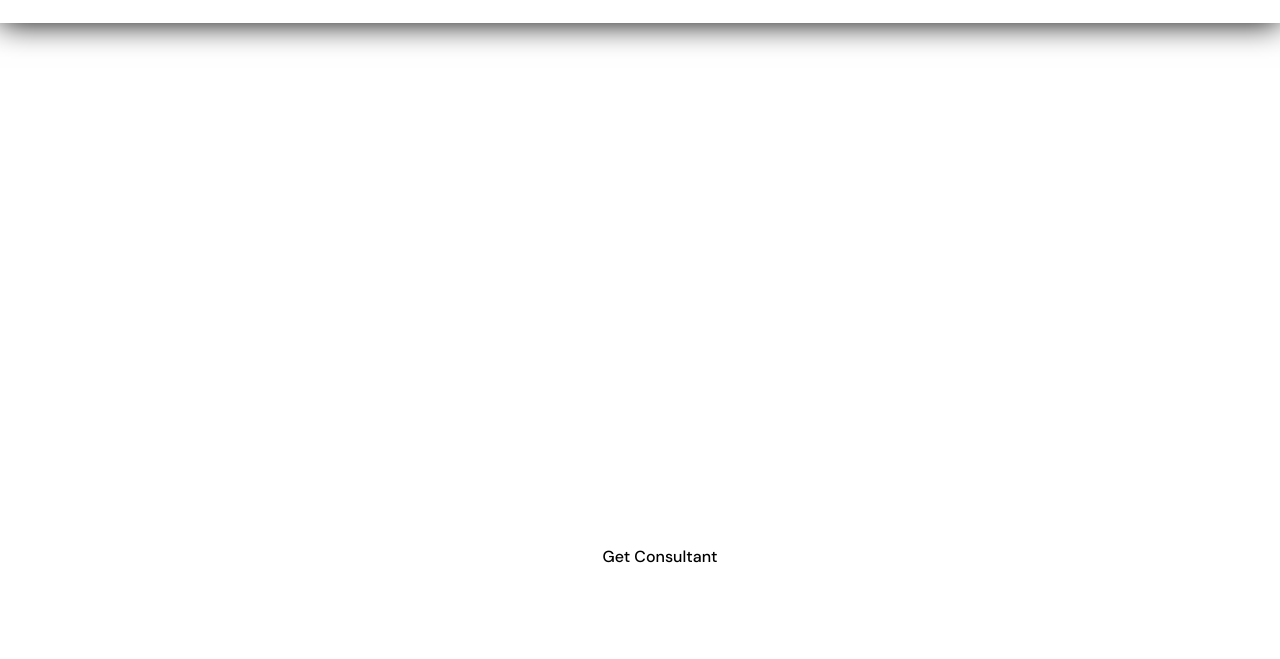
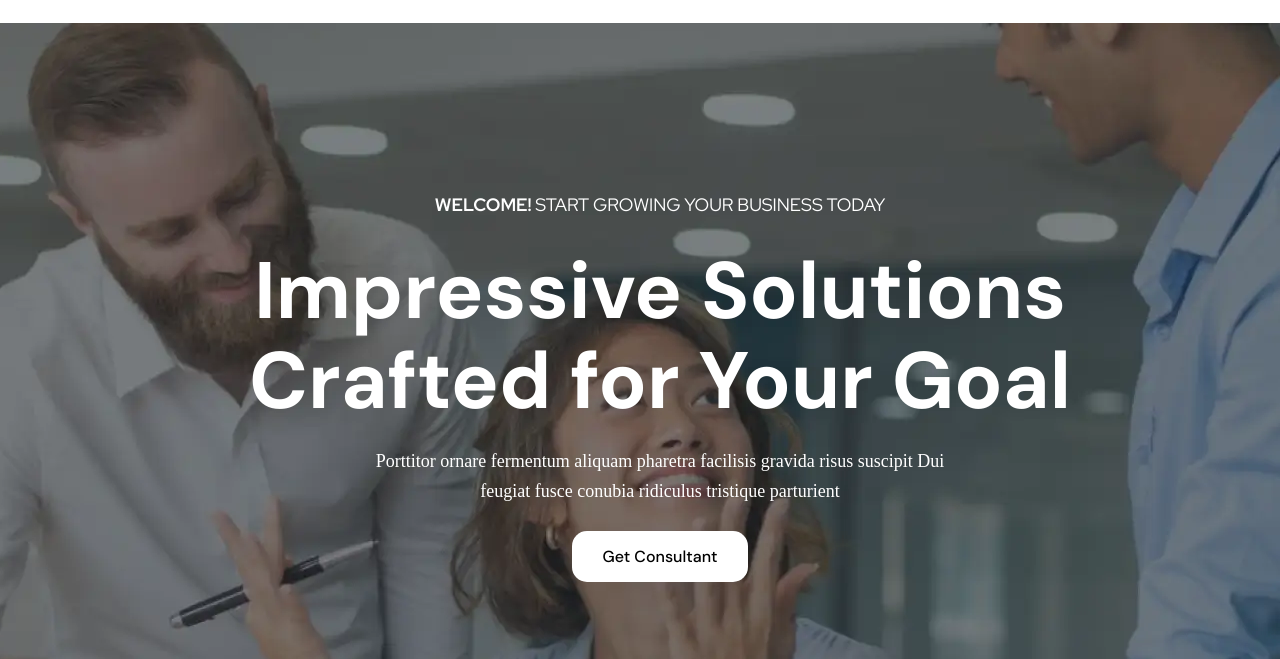
Before and after one commit to abdunnoorfaheem/invenaSolution, a plain HTML site: page index.html in a window 1280 px wide. Shown: the part 135-794 px from the top of the page. Drawn offline with Linux system fonts and the light colour scheme; the site is published under a folder, as on GitHub Pages, so addresses that start at the root find nothing.

Commit message:
banner file path change added

```diff
--- a/css/style.css
+++ b/css/style.css
@@ -128,7 +128,7 @@ border-bottom: 1px solid white;
 
 }
 .banner{
-    background: url("/img/banner.webp");
+    background: url("../img/banner.webp");
     height: 850px;
     background-position: center;
     background-repeat: no-repeat;
```
